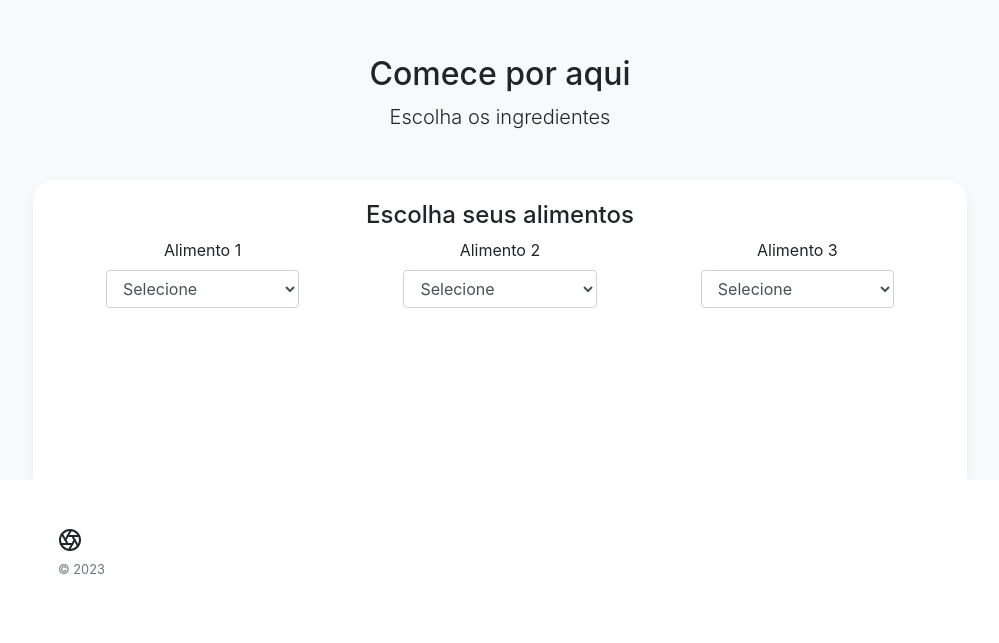
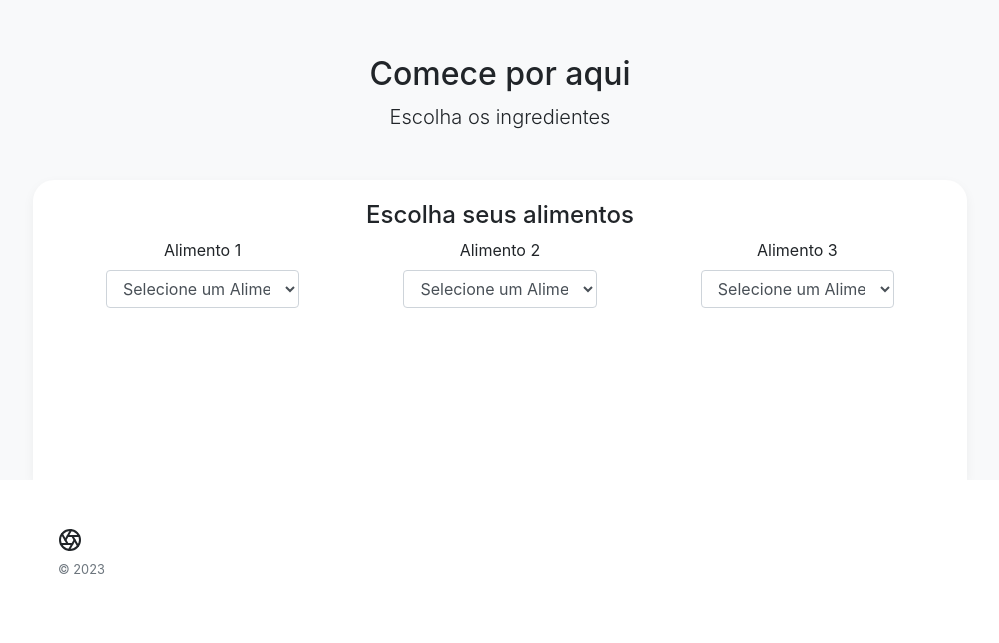
Before and after one commit to IagoMoura07/alimentos-IA, a plain HTML site: page index.html in a window 1280 px wide. Shown: the part 649-1292 px from the top of the page, without its empty margins (132-1131 px from the left). Drawn offline with nearby package versions, Linux system fonts and the light colour scheme.

Commit message:
commit 1

```diff
--- a/index.html
+++ b/index.html
@@ -15,6 +15,7 @@
 
   <!-- Custom styles for this template -->
   <link href="product.css" rel="stylesheet">
+  <script src="https://code.jquery.com/jquery-3.7.1.js" integrity="sha256-eKhayi8LEQwp4NKxN+CfCh+3qOVUtJn3QNZ0TciWLP4=" crossorigin="anonymous"></script>
 </head>
 
 <body>
@@ -62,13 +63,13 @@
           </div>
           <div class="col-3">
             <label>Alimento 2</label>
-            <select id="ALIMENTOS1" class="form-control ALIMENTOS1" name="ALIMENTOS1">
+            <select id="ALIMENTOS2" class="form-control ALIMENTOS1" name="ALIMENTOS1">
               <option>Selecione</option>
             </select>
           </div>
           <div class="col-3">
             <label>Alimento 3</label>
-            <select id="ALIMENTOS1" class="form-control ALIMENTOS1" name="ALIMENTOS1">
+            <select id="ALIMENTOS3" class="form-control ALIMENTOS1" name="ALIMENTOS1">
               <option>Selecione</option>
             </select>
           </div>
@@ -143,9 +144,7 @@
   <!-- Bootstrap core JavaScript
     ================================================== -->
   <!-- Placed at the end of the document so the pages load faster -->
-  <script src="https://code.jquery.com/jquery-3.2.1.slim.min.js"
-    integrity="sha384-KJ3o2DKtIkvYIK3UENzmM7KCkRr/rE9/Qpg6aAZGJwFDMVNA/GpGFF93hXpG5KkN"
-    crossorigin="anonymous"></script>
+  <script src="https://code.jquery.com/jquery-3.7.1.js" integrity="sha256-eKhayi8LEQwp4NKxN+CfCh+3qOVUtJn3QNZ0TciWLP4=" crossorigin="anonymous"></script>
   <script>window.jQuery || document.write('<script src="../../../../assets/js/vendor/jquery-slim.min.js"><\/script>')</script>
   <script src="assets/js/vendor/popper.min.js"></script>
   <script src="dist/js/bootstrap.min.js"></script>
@@ -157,6 +156,33 @@
       text: 'Thumbnail'
     });
   </script>
+
+
 </body>
 
+
 </html>
+<script>
+  $(document).ready(function(){
+    carregar_json('ALIMENTOS1')
+
+    function carregar_json(id){
+
+      var html = '';
+
+      $.getJSON('ingredientes.json', function(data){
+        html += '<option>Selecione um Alimento</option>'
+
+          for(var i = 0; i < data.alimentos.length; i ++ ){
+                html += '<option value = '+ data.alimentos[i] +'>'+ data.alimentos[i] +'</option>'
+          }
+
+          $('#ALIMENTOS1').html(html);
+          $('#ALIMENTOS2').html(html);
+          $('#ALIMENTOS3').html(html);
+      });
+
+
+    }
+  })
+</script>
--- /dev/null
+++ b/ingredientes.json
@@ -0,0 +1,51 @@
+{
+    "alimentos": [
+
+        "Frango",
+        "Carne Bovina",
+        "Peixe",
+        "Porco",
+        "Cordeiro",
+
+
+
+        "Maçã",
+        "Banana",
+        "Laranja",
+        "Uva",
+        "Pêssego",
+        "Melancia",
+
+
+
+        "Arroz",
+        "Feijão",
+        "Aveia",
+        "Milho",
+        "Trigo",
+        "Tapioca",
+
+
+
+        "Alface",
+        "Cenoura",
+        "Brócolis",
+        "Abobrinha",
+        "Tomate",
+
+
+        "Leite de amêndoa",
+        "Leite de soja",
+        "Leite de aveia",
+        "Leite de coco",
+        "Leite de arroz",
+
+
+
+        "Farinha de amêndoa",
+        "Farinha de coco",
+        "Farinha de arroz",
+        "Polvilho",
+        "Farinha de milho"
+    ]
+}
```
